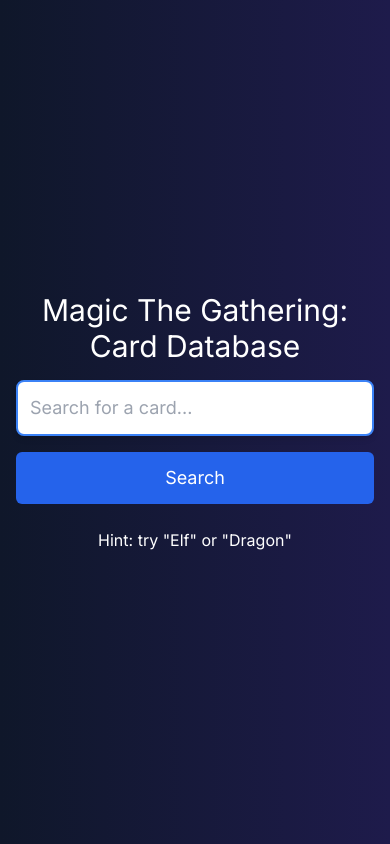
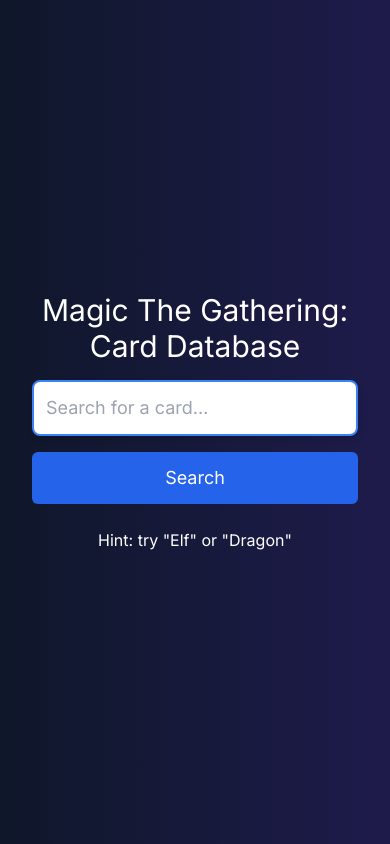
Before and after one commit to Scott-Kenning/mtg-app, an Angular app in the folder mtg-search/: page / in a window 390 px wide. Built offline with nearby package versions, Linux system fonts and the light colour scheme.

Commit message:
mobile styling

```diff
--- a/mtg-search/src/app/search/search.component.html
+++ b/mtg-search/src/app/search/search.component.html
@@ -1,4 +1,4 @@
-<div class="w-screen min-h-screen bg-gradient-to-r from-slate-900 to-indigo-950 flex flex-col items-center justify-center p-4 sm:p-8">
+<div class="w-screen min-h-screen bg-gradient-to-r from-slate-900 to-indigo-950 flex flex-col items-center justify-center p-8">
     <h1 class="text-white text-3xl sm:text-4xl md:text-5xl mb-4 sm:mb-8 md:mb-16 text-center">Magic The Gathering: Card Database</h1>
 
     <div class="flex flex-col sm:flex-row gap-4 mb-6 w-full text-center max-w-xl">
```
